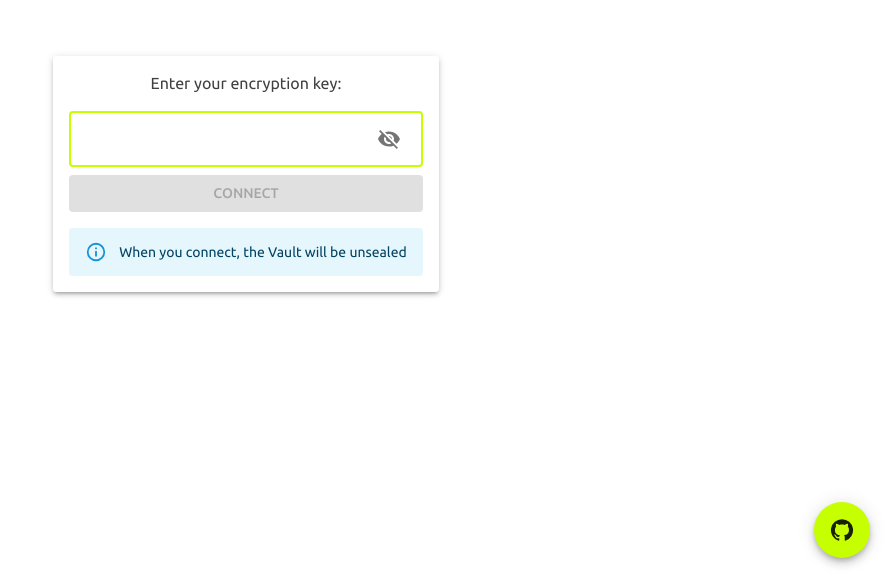
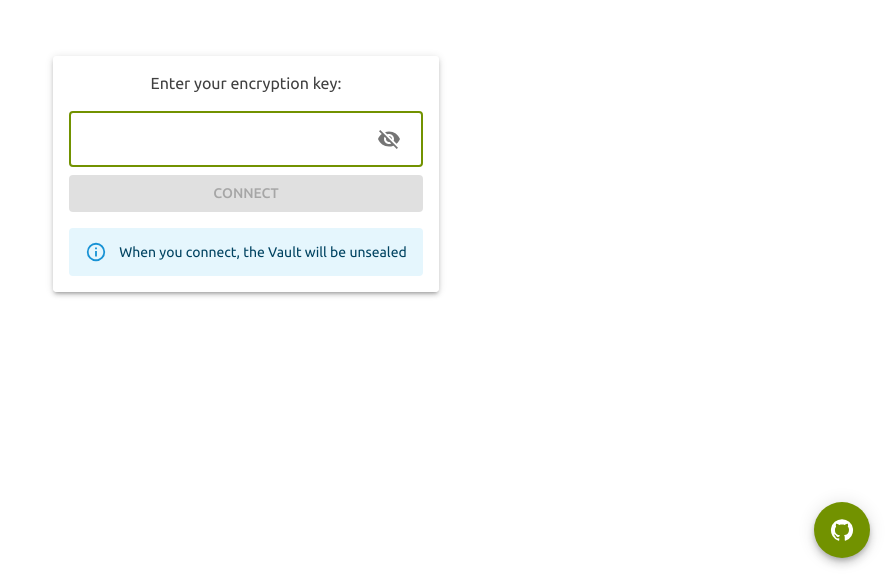
Before and after one commit to bvdcode/EasyVault, a React (Vite) app in the folder Sources/easyvault.client/: page /login in a window 1280 px wide. Shown: the part 226-800 px from the top of the page, without its empty margins (394-1280 px from the left). Built offline with nearby package versions, Linux system fonts and the light colour scheme; a web font is replaced by a local one; what material-ui-confirm would draw is missing.

Commit message:
Update primary color in lightTheme to #729200ff for consistency

```diff
--- a/Sources/easyvault.client/src/themes/lightTheme.ts
+++ b/Sources/easyvault.client/src/themes/lightTheme.ts
@@ -4,7 +4,7 @@ export const lightTheme = createTheme({
   palette: {
     mode: "light",
     primary: {
-      main: "#c6ff00",
+      main: "#729200ff",
     },
     secondary: {
       main: "#fe6c00",
```
